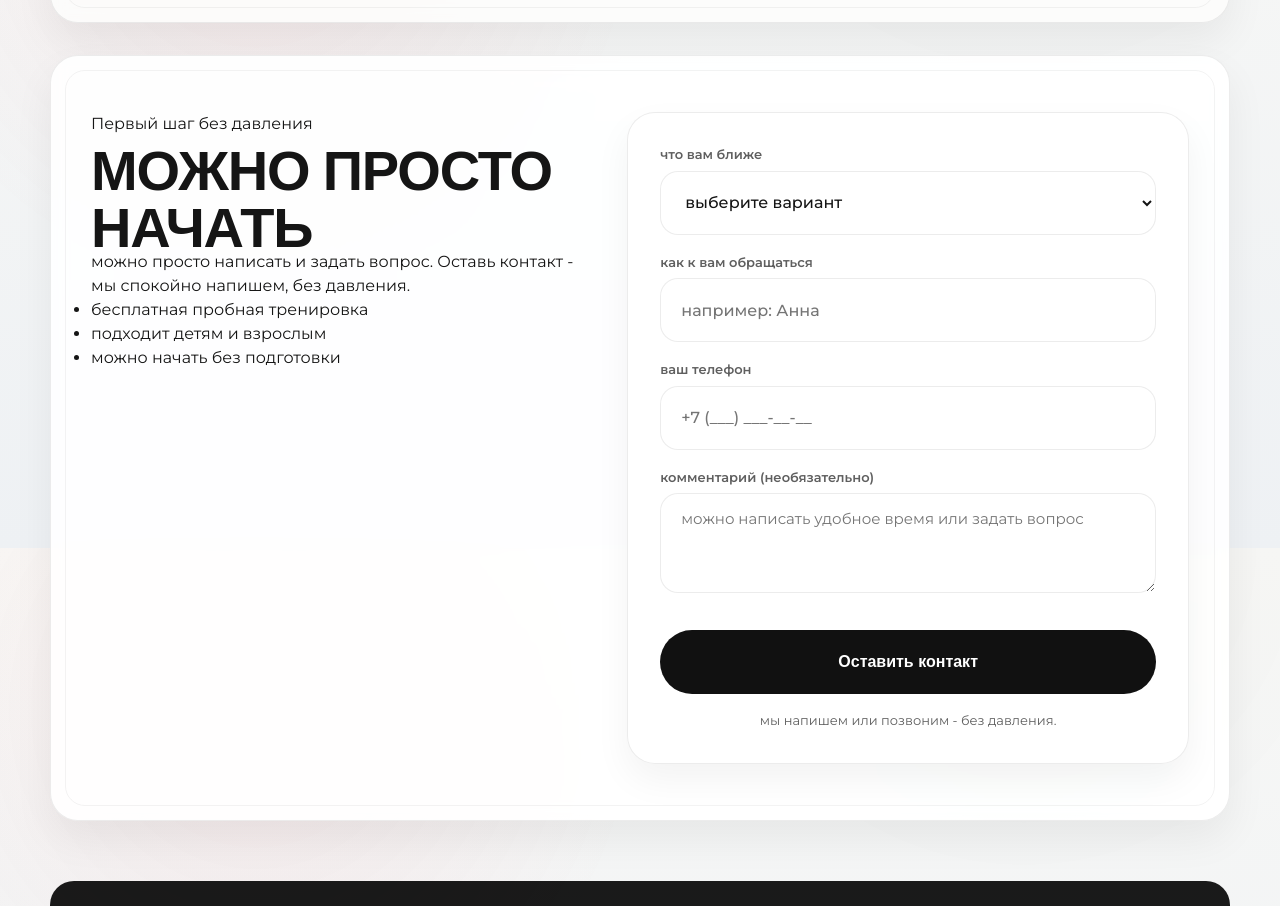
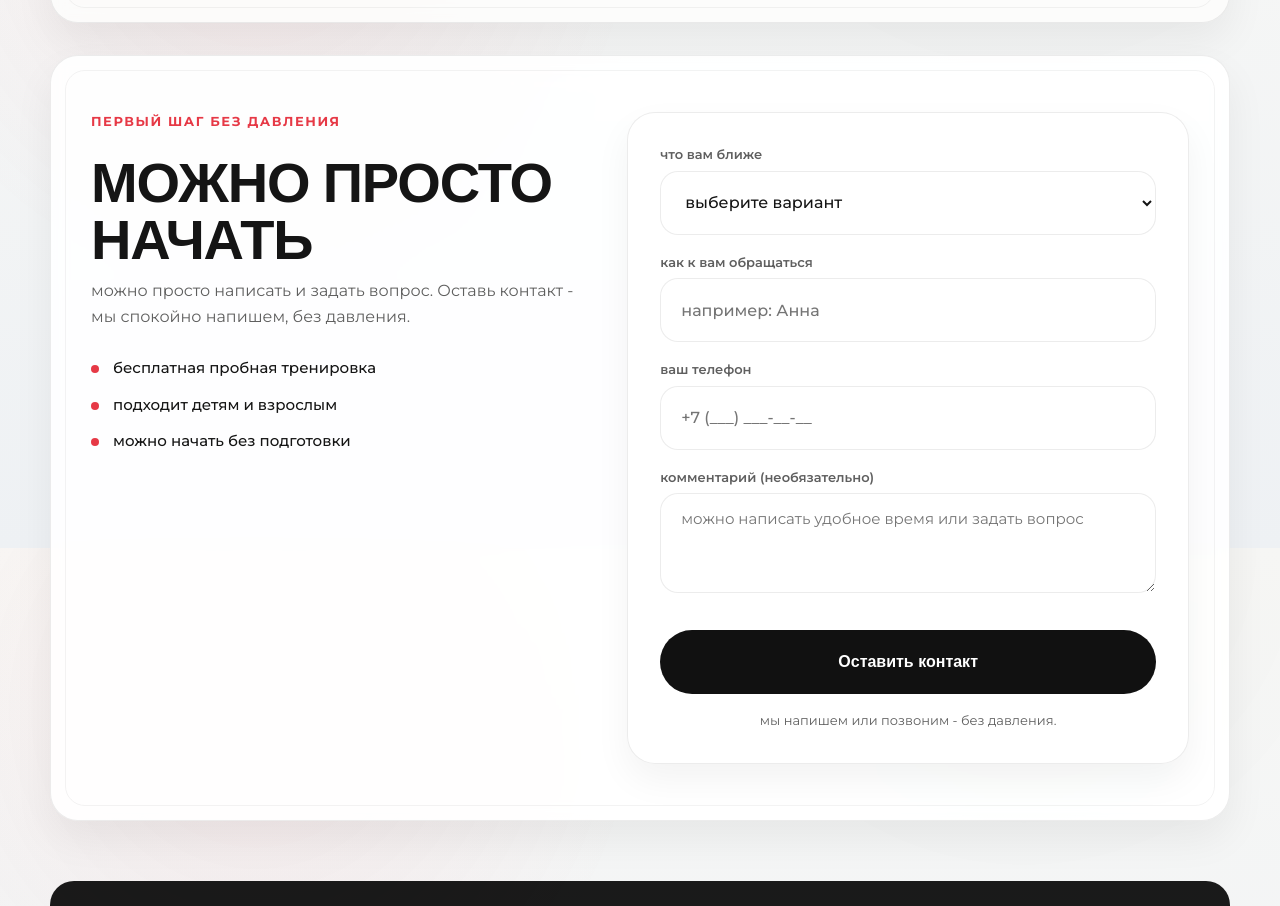
Before and after one commit to AnyaTobolova/TvoiBox, a plain HTML site: page index.html in a window 1280 px wide. Shown: the part 9852-10758 px from the top of the page. Drawn offline with nearby package versions, Linux system fonts and the light colour scheme; grey boxes are pictures that could not be loaded.

Commit message:
Text correction
Added new styles for contact section and adjusted existing styles.

```diff
--- a/index.html
+++ b/index.html
@@ -1453,6 +1453,56 @@
             z-index: 2;
         }
 
+        .contact-soft__info {
+            display: flex;
+            flex-direction: column;
+            gap: 16px;
+        }
+
+        .contact-soft__eyebrow {
+            margin: 0;
+            font-size: 13px;
+            text-transform: uppercase;
+            letter-spacing: 0.12em;
+            color: var(--accent-red);
+            font-weight: 700;
+        }
+
+        .contact-soft__lead {
+            margin: 0;
+            font-size: 16px;
+            line-height: 1.6;
+            color: var(--text-muted);
+        }
+
+        .contact-soft__points {
+            display: grid;
+            gap: 14px;
+            margin: 12px 0 0;
+            padding: 0;
+            list-style: none;
+        }
+
+        .contact-soft__points li {
+            position: relative;
+            padding-left: 22px;
+            color: var(--text-main);
+            font-size: 15px;
+            line-height: 1.5;
+            font-weight: 500;
+        }
+
+        .contact-soft__points li::before {
+            content: "";
+            position: absolute;
+            left: 0;
+            top: 8px;
+            width: 8px;
+            height: 8px;
+            border-radius: 50%;
+            background: var(--accent-red);
+        }
+
         .contact-soft__form-wrap {
             padding: 32px;
             border-radius: 28px;
@@ -1757,8 +1807,12 @@
             .hero-soft__bg-logo { width: 80vw; }
             .hero-soft__title::before { width: 30px; top: -10px; }
             .container { width: min(100% - 24px, 1180px); }
-            .framed-block { padding: 32px 20px; border-radius: 22px; }
-            .contact-soft__form-wrap { padding: 24px; }
+            .framed-block { padding: 28px 16px; border-radius: 20px; }
+            .contact-soft__form-wrap { padding: 24px 16px; }
+
+            .form-group input,
+            .form-group select { height: 54px; font-size: 15px; }
+            .contact-soft__submit { height: 54px; }
 
             .about-soft__principles { grid-template-columns: 1fr; }
             .audience-soft__grid { grid-template-columns: 1fr; }
```
